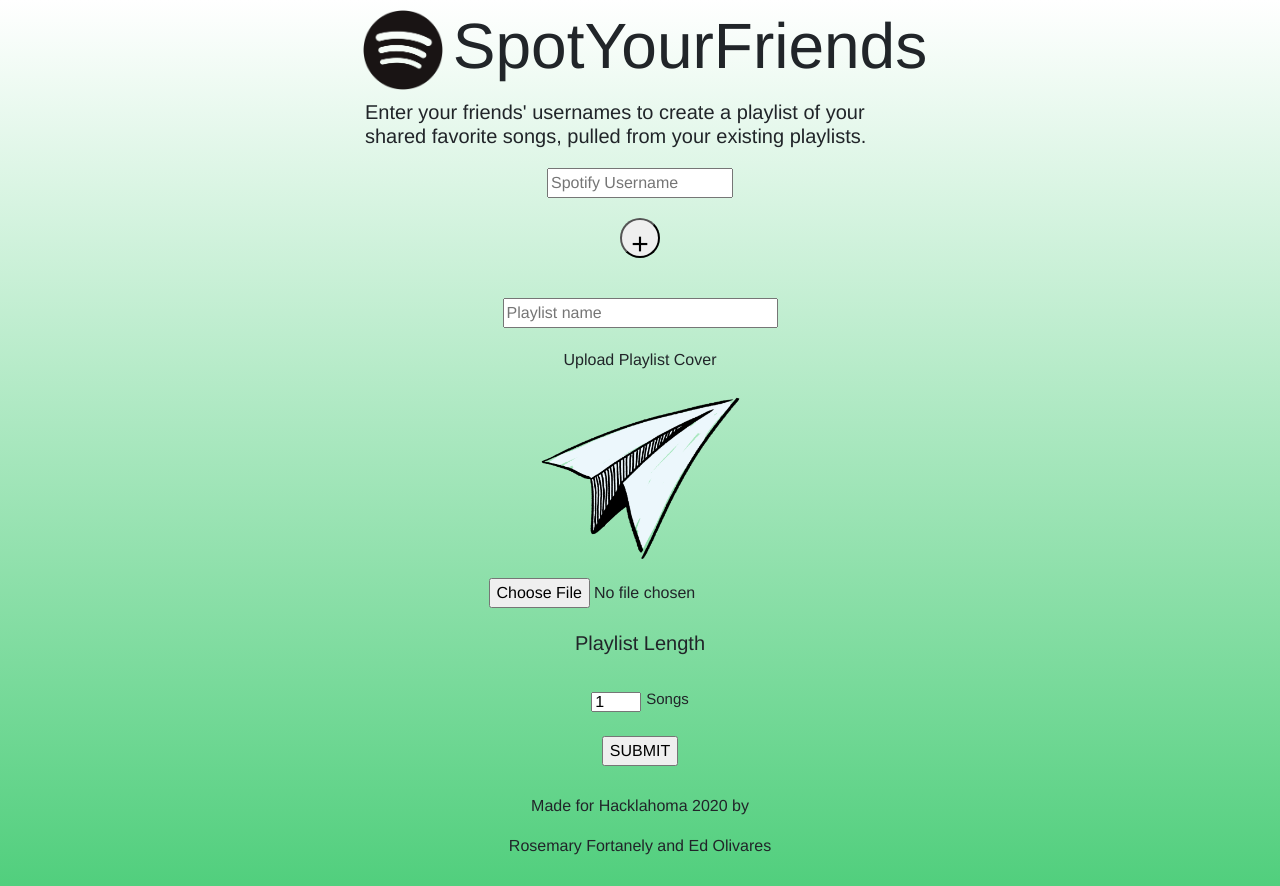
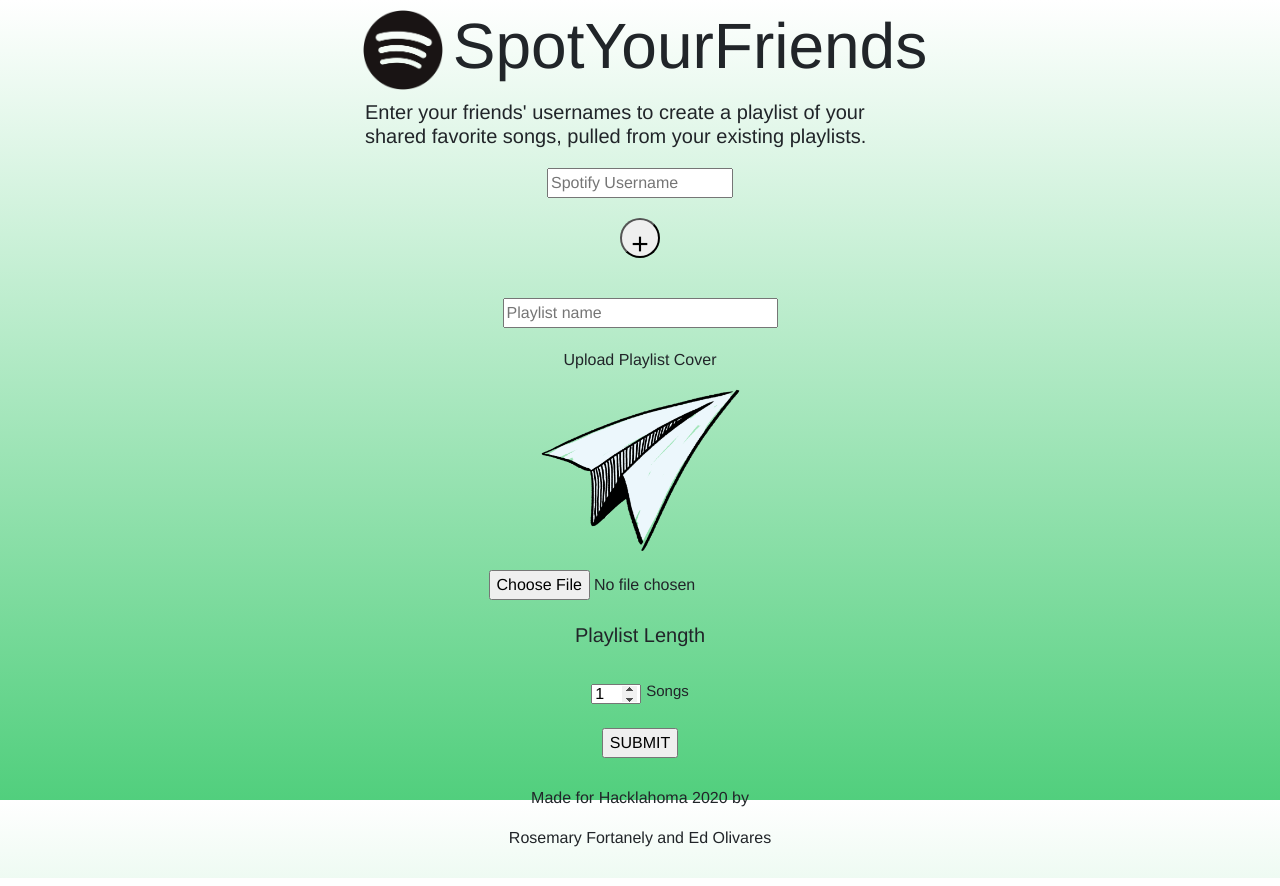
Before and after one commit to efortanely/SpotYourFriends, a Flask app: page / in a window 1280 px wide. Run offline with Flask 2, Linux system fonts and the light colour scheme; some libraries are stand-ins or nearby versions.

Commit message:
fixed playlist song length and some front-end

```diff
--- a/app.py
+++ b/app.py
@@ -6,9 +6,8 @@ import sys
 import spotipy
 import spotipy.util as util
 from flask import Flask, render_template, url_for, request, redirect
-
-#TODO add bootstrap styling
-#TODO host on heroku
+import random
+#import base64
 
 load_dotenv()
 
@@ -65,20 +64,16 @@ def home():
         try:
             playlist_name = request.form['playlist_name']
         except:
-            #alert
-            print('no playlist name')
             return render_template('spotYourFriends.html')
 
-        try:
-            image = request.form['image']
-        except:
-            image = '/static/hacklahoma.png'
+
+        image = request.form['image']
+        if not image:
+            image = 'static/hacklahoma.png'
 
         try:
-            num_songs = request.form['quantity']
+            num_songs = int(request.form['quantity'])
         except:
-            #alert
-            print('no quantity')
             return render_template('spotYourFriends.html')
 
         if len(usernames) >= 2:
@@ -92,12 +87,22 @@ def home():
                 except:
                     pass
 
-            #TODO add random songs if less than threshold
+            songs_needed = num_songs - len(shared_songs)
+            if songs_needed > 0:
+                all_songs = set()
+                for user in usernames:
+                    all_songs |= get_all_song_ids_for_user(user, sp)
+                shared_songs |= set(random.sample(all_songs, songs_needed))
+            else:
+                shared_songs = list(shared_songs)[:num_songs]
 
             if not is_playlist_created(playlist_name, sp):
-                print('created playlist')
                 playlist_id = sp.user_playlist_create(usernames[0], playlist_name)['id']
-                #TODO change image
+                '''
+                with open(image, 'rb') as image_file:
+                    encoded_string = base64.b64encode(image_file.read())
+                    sp.playlist_upload_cover_image(playlist_id, encoded_string)
+                '''
                 sp.user_playlist_add_tracks(usernames[0], playlist_id, shared_songs)
                 return redirect('spotify:playlist:' + playlist_id, code=302)
             else:
--- /dev/null
+++ b/requirements.txt
@@ -0,0 +1,3 @@
+Flask=1.1.1
+gunicorn
+spotipy
--- a/static/styles.css
+++ b/static/styles.css
@@ -1,8 +1,13 @@
+html{
+    height: 100%;
+}
+
 body{
     font-family: Helvetica,Arial,sans-serif;
     background-image: linear-gradient(white, rgb(81, 207, 125));
     margin: 0;
     padding: 0;
+    height: 100%;
 }
 
 header{
@@ -55,6 +60,10 @@ form{
     margin-top: 20px;
 }
 
+#playlistImage{
+    margin-top: 20px;
+}
+
 .playlistLength{
     margin-bottom: 20px;
 }
@@ -78,6 +87,10 @@ form{
     height: 20px;
 }
 
+input[type=number]::-webkit-inner-spin-button {
+    opacity: 1;
+  }
+
 #songsCounter p{
     margin-left: 5px;
     margin-top: 0px;
--- a/templates/spotYourFriends.html
+++ b/templates/spotYourFriends.html
@@ -31,9 +31,11 @@
             </div>
 
             <!--Playlist image-->
-            <p><label id="playlistName" for="file" style="cursor: pointer;">Upload Playlist Cover</label></p>
-            <p><img id="output" width="200" src="/static/hacklahoma.png"></p>
-            <p><input type="file"  accept="image/*" name="image" id="file"  onchange= "loadFile(event)" ></p>
+            <div id="playlistImage">
+                <p>Upload Playlist Cover</p>
+                <p><img id="output" width="200" src="/static/hacklahoma.png"></p>
+                <p><input type="file"  accept="image/*" name="image" id="file"  onchange= "loadFile(event)" ></p>
+            </div>
 
             <!--Playlist length-->
             <div class="playlistLength">
```
Also changed, not shown: static/devpost.png (added), 1 other file.
